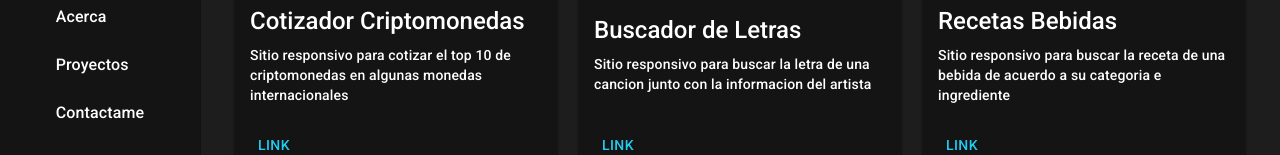
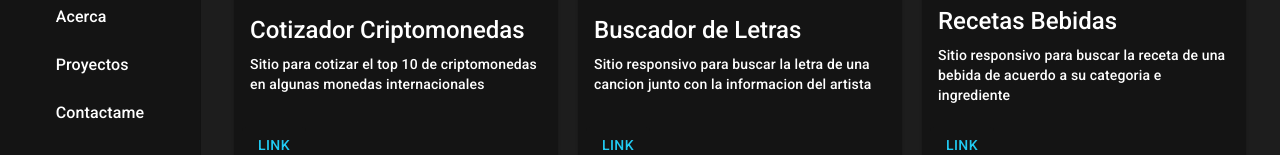
Before and after one commit to Jotak1/portfolio, a React (Create React App) app: page /portfolio/proyectos in a window 1280 px wide. Shown: the part 265-420 px from the top of the page. Built offline with nearby package versions, Linux system fonts and the light colour scheme.

Commit message:
terminado v2

```diff
--- a/src/components/Proyectos.js
+++ b/src/components/Proyectos.js
@@ -19,7 +19,7 @@ const algunosProyectos = [
   {
     Titulo: "Cotizador Criptomonedas",
     Descripcion:
-      "Sitio responsivo para cotizar el top 10 de criptomonedas en algunas monedas internacionales",
+      "Sitio para cotizar el top 10 de criptomonedas en algunas monedas internacionales",
     link: "https://jotak1.github.io/criptomonedas/",
     img: "./assets/proyectos/Criptomonedas.PNG",
   },
```
